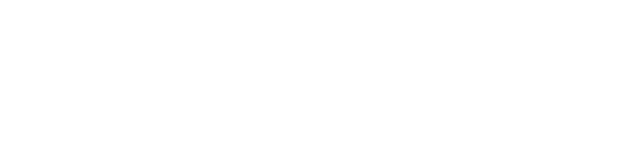
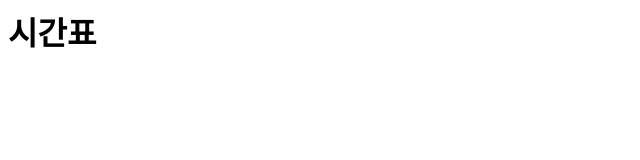
Before and after one commit to leehb1/jmt.github.io, a plain HTML site: page index.html in a window 1280 px wide. Shown: the whole page, without its empty margins (0-640 px from the left). Drawn offline with Linux system fonts and the light colour scheme.

Commit message:
Update index.html

```diff
--- a/index.html
+++ b/index.html
@@ -3,10 +3,7 @@
     <title>시간표</title>
   </head>
   <body>
-  <frameset rows="100%,*" border="0">
-    <frame src="http://112.186.146.81:4082/st">
-  </frameset>
-
+    <h1>시간표</h1>
   </body>
 
 </html>
```
